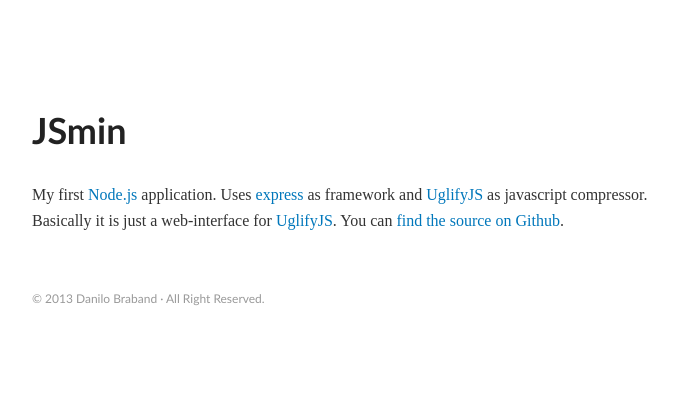
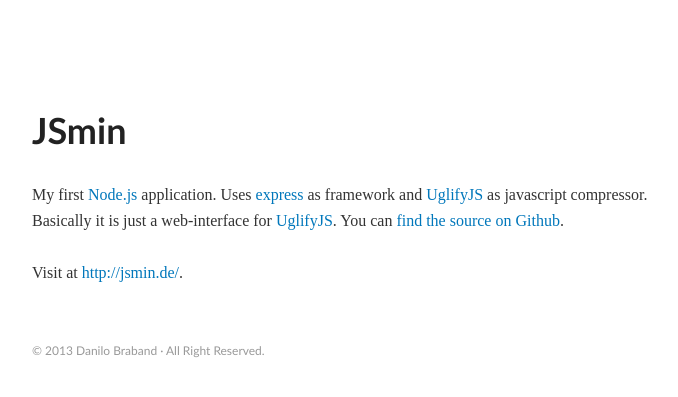
Before and after one commit to dabio/dabio, a Jekyll site: the page built from _posts/2013-01-13-jsmin.md, in a window 1280 px wide. Shown: the top 397 px of the page, without its empty margins (288-966 px from the left). Built offline with Jekyll 4.4.1, drawn with Linux system fonts in a browser that asks for light colours; some web fonts are replaced; Markdown is read by kramdown in place of the engine named in the settings; comment, search, counter and statistics services are not loaded.

Commit message:
Link to page url, not the project url.

```diff
--- a/_layouts/project.html
+++ b/_layouts/project.html
@@ -6,3 +6,7 @@ body-class: project
 <h2>{{ page.title }}</h2>
 
 {{ content }}
+
+{% if page.project-url %}
+<p>Visit at <a href="{{ page.project-url }}">{{ page.project-url}}</a>.</p>
+{% endif %}
--- a/index.html
+++ b/index.html
@@ -25,11 +25,7 @@ title: Danilo Braband - Developer
   <h2>Projects</h2>
   <dl class=projects>
   {% for project in site.categories.projects %}
-    {% if project.project-url %}
-      <dt><a href="{{ project.project-url }}">{{ project.title }}</a></dt>
-    {% else %}
-      <dt>{{ project.title }}</dt>
-    {% endif %}
+    <dt><a href="{{ project.url }}">{{ project.title }}</a></dt>
     <dd>{{ project.content }}</dd>
   {% endfor %}
   </dl>
```
